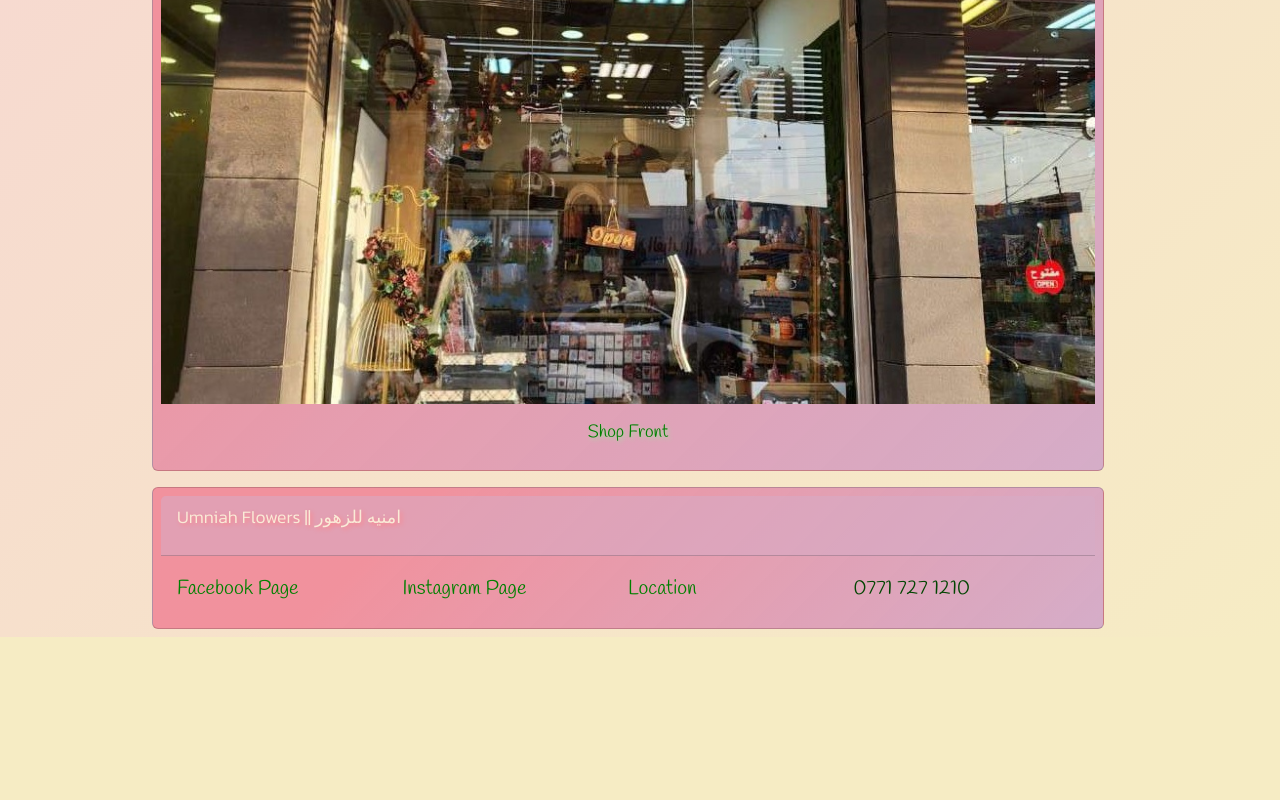
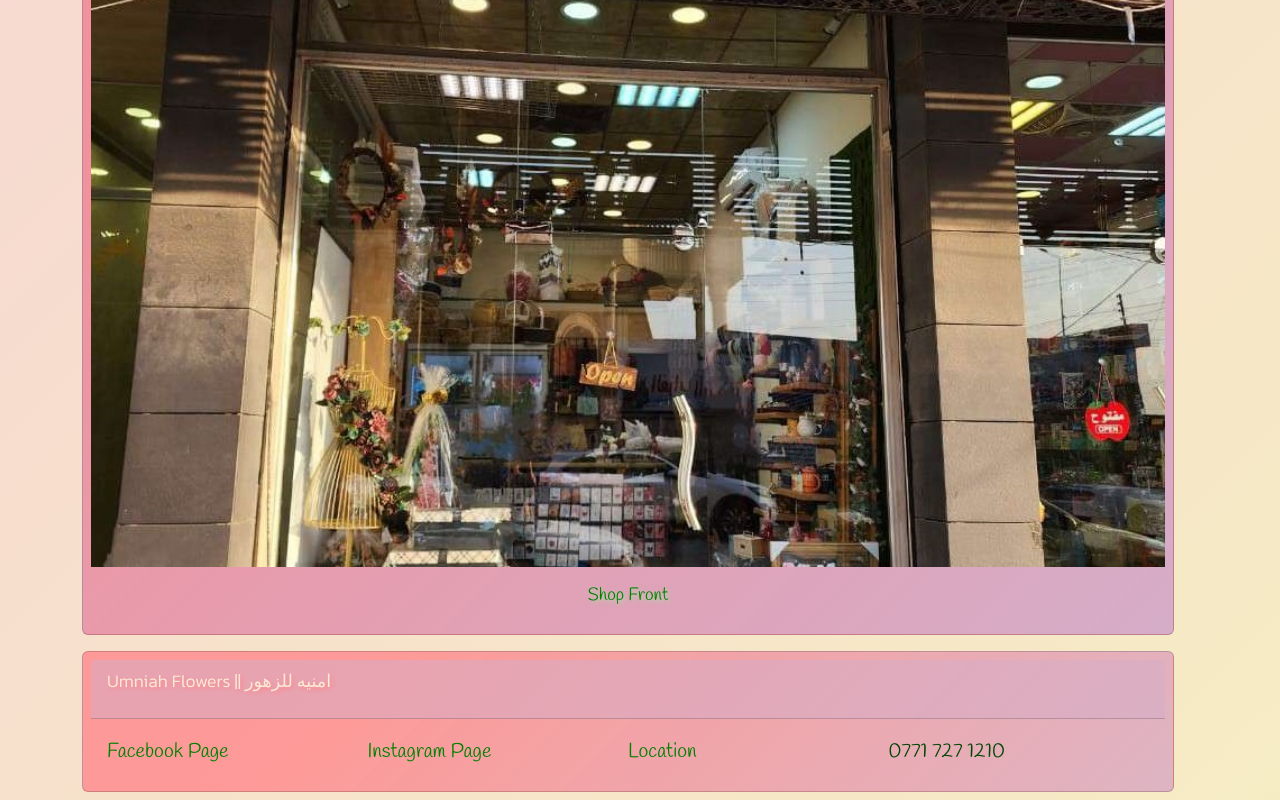
Before and after one commit to sanguine-dreams/Umniah-Flowers, a plain HTML site: page index.html in a window 1280 px wide. Shown: the part 1533-2333 px from the top of the page. Before the commit the page ends 2170 px from the top, so only its background shows below. Drawn offline with nearby package versions, Linux system fonts and the light colour scheme.

Commit message:
Update style.css

```diff
--- a/style.css
+++ b/style.css
@@ -3,7 +3,7 @@ body {
     background-image: linear-gradient(315deg, #f6ecc4 0%, #f7d4d4 74%);
     margin-left: auto;
     margin-right: auto;
-    width: 1000px;
+
 
 
 }
@@ -81,9 +81,10 @@ a:active {
 }
 
 .card-header {
-    background-color: #d5adc885;
+    background-color: #d5adc885 !important;
 }
 
 footer .card {
-    background-color: #ff848850;
+    background-color: #ff848850 !important;
+
 }
```
